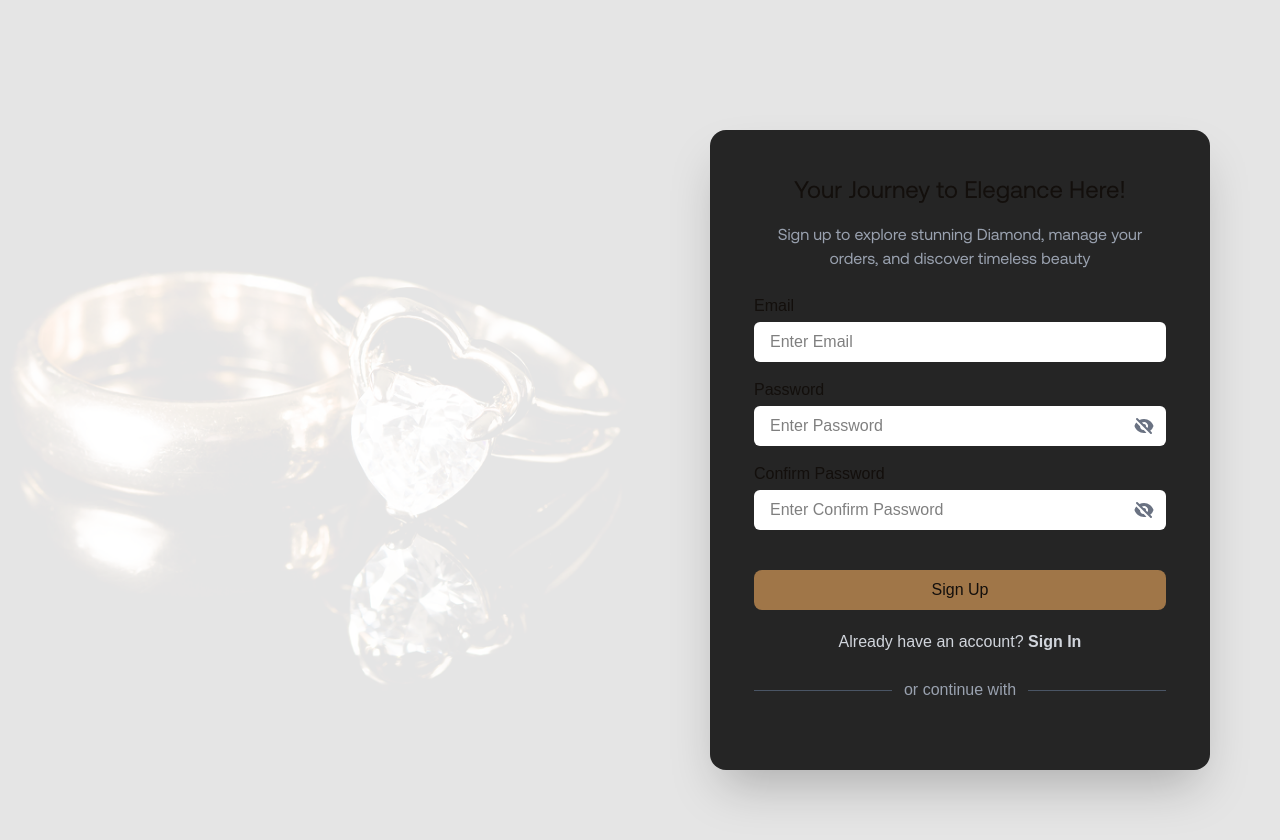
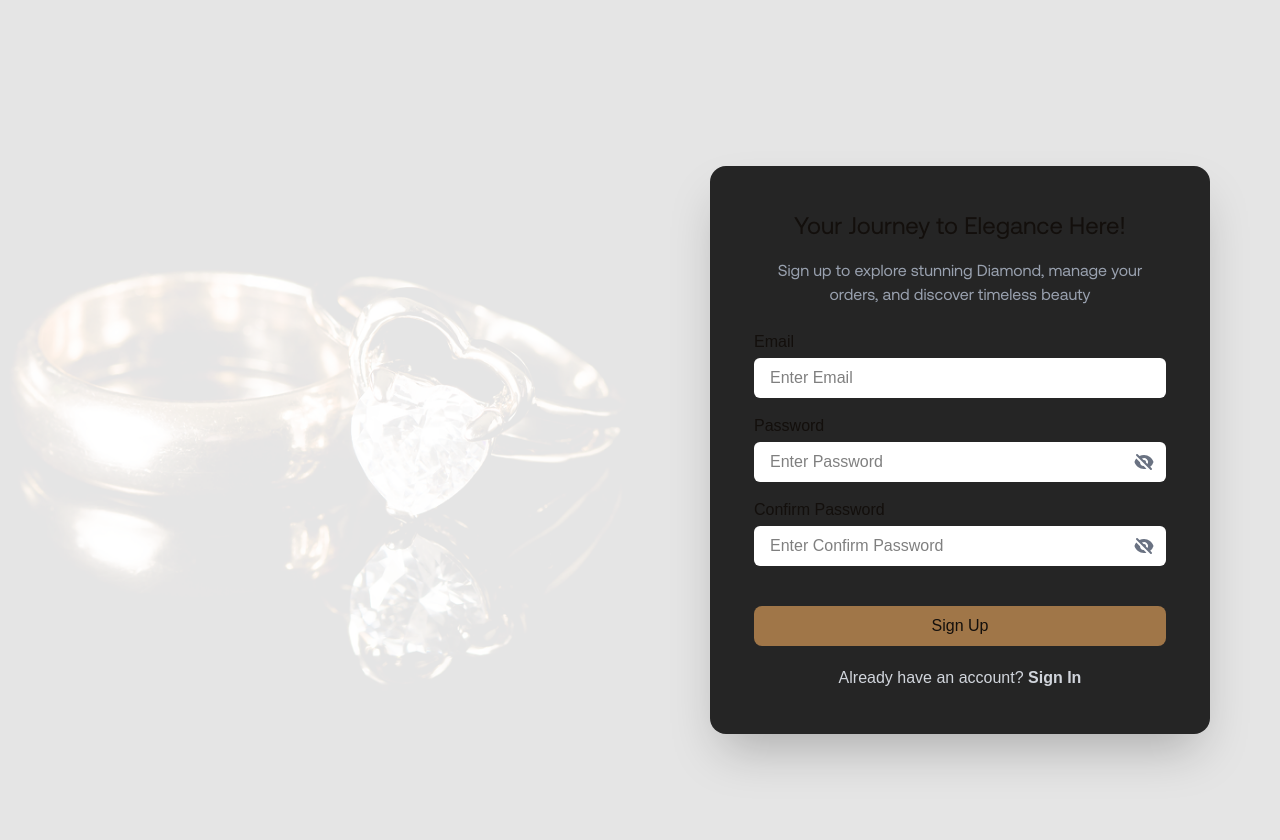
Before and after one commit to Webminds-designs/odessa, a Next.js app: page /signup in a window 1280 px wide. Shown: the top 840 px of the page. Built offline with nearby package versions, Linux system fonts and the light colour scheme.

Commit message:
comment out unused Google button and divider in login and signup pages

```diff
--- a/app/login/page.tsx
+++ b/app/login/page.tsx
@@ -255,11 +255,11 @@ export default function LoginPage() {
             </div>
 
             {/* Divider */}
-            <div className="flex items-center w-full my-6">
+            {/* <div className="flex items-center w-full my-6">
               <hr className="flex-grow border-gray-600" />
               <span className="mx-3 text-gray-400">or continue with</span>
               <hr className="flex-grow border-gray-600" />
-            </div>
+            </div> */}
 
             {/* Google button */}
             {/* <div className="w-[150px] h-[50px] bg-[#202020] border border-gray-600 flex justify-center items-center rounded-lg cursor-pointer">
--- a/app/signup/page.tsx
+++ b/app/signup/page.tsx
@@ -304,11 +304,11 @@ export default function SignupPage() {
             </Link>
           </div>
 
-          <div className="flex items-center w-full my-6">
+          {/* <div className="flex items-center w-full my-6">
             <hr className="flex-grow border-gray-600" />
             <span className="mx-3 text-gray-400">or continue with</span>
             <hr className="flex-grow border-gray-600" />
-          </div>
+          </div> */}
 
           {/* <div className="w-[150px] h-[50px] bg-[#202020] border border-gray-600 flex justify-center items-center rounded-lg cursor-pointer">
             <div className="flex items-center gap-2">
```
